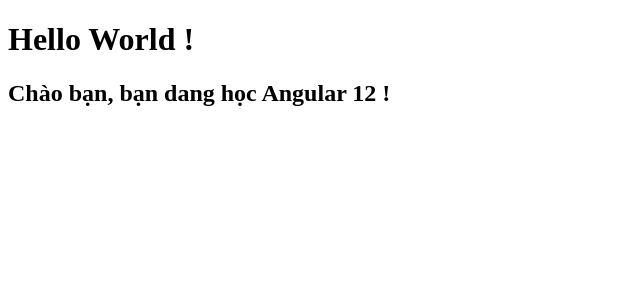
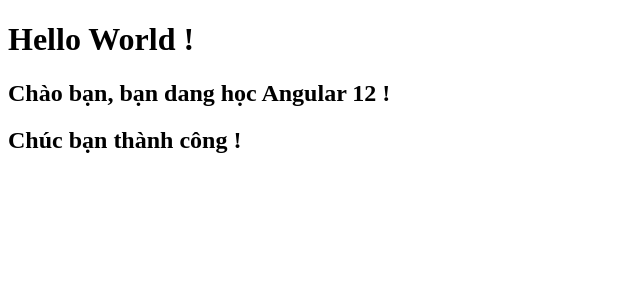
Before and after one commit to hellokitty112/Angular12-1, an Angular app: page / in a window 1280 px wide. Shown: the top 300 px of the page, without its empty margins (0-640 px from the left). Built offline with nearby package versions, Linux system fonts and the light colour scheme.

Commit message:
Hello World

```diff
--- a/src/app/app.component.html
+++ b/src/app/app.component.html
@@ -1,2 +1,3 @@
 <h1>Hello World !</h1>
 <h2>Chào bạn, bạn dang học Angular 12 !</h2>
+<h2>Chúc bạn thành công !</h2>
```
